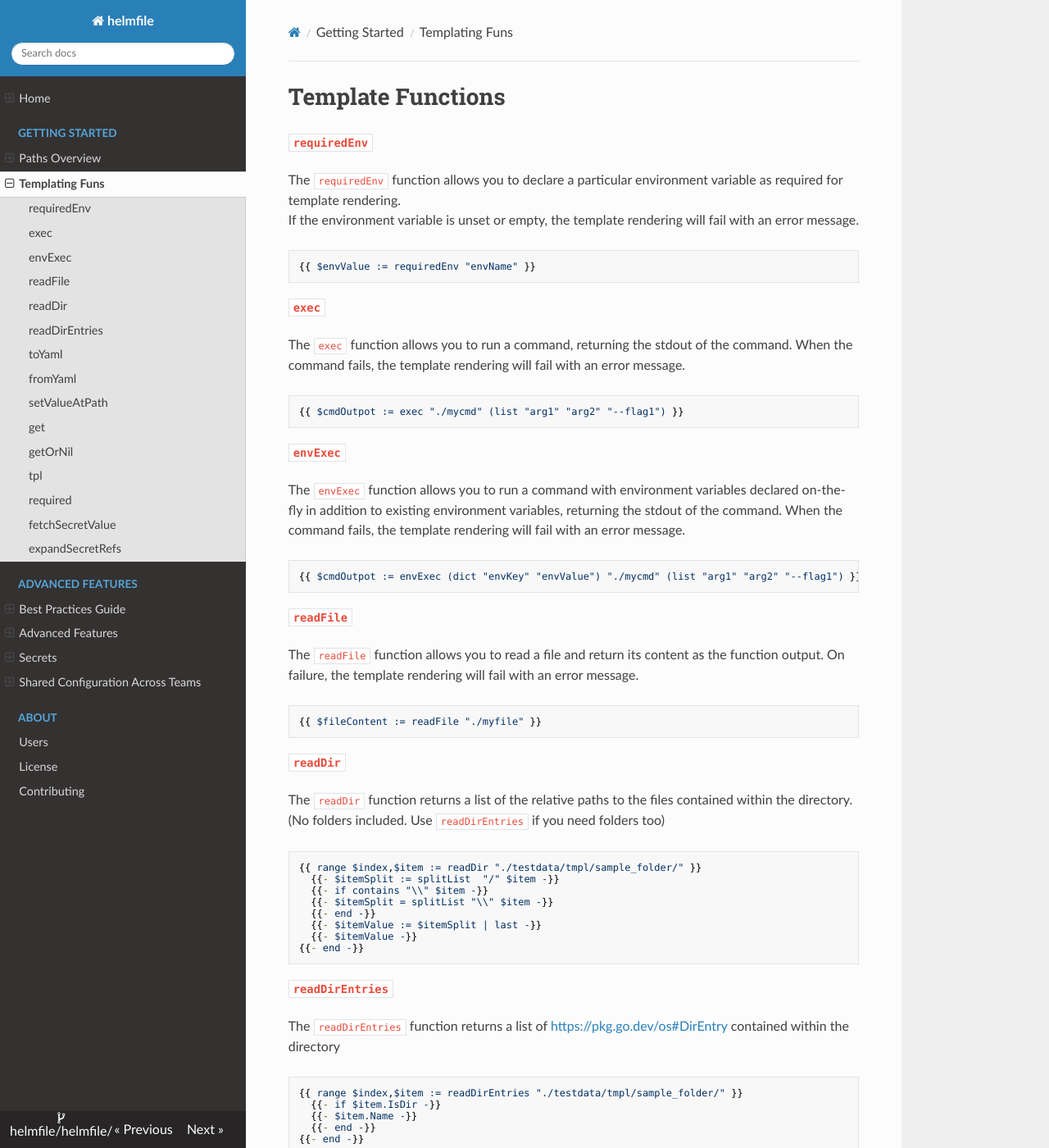
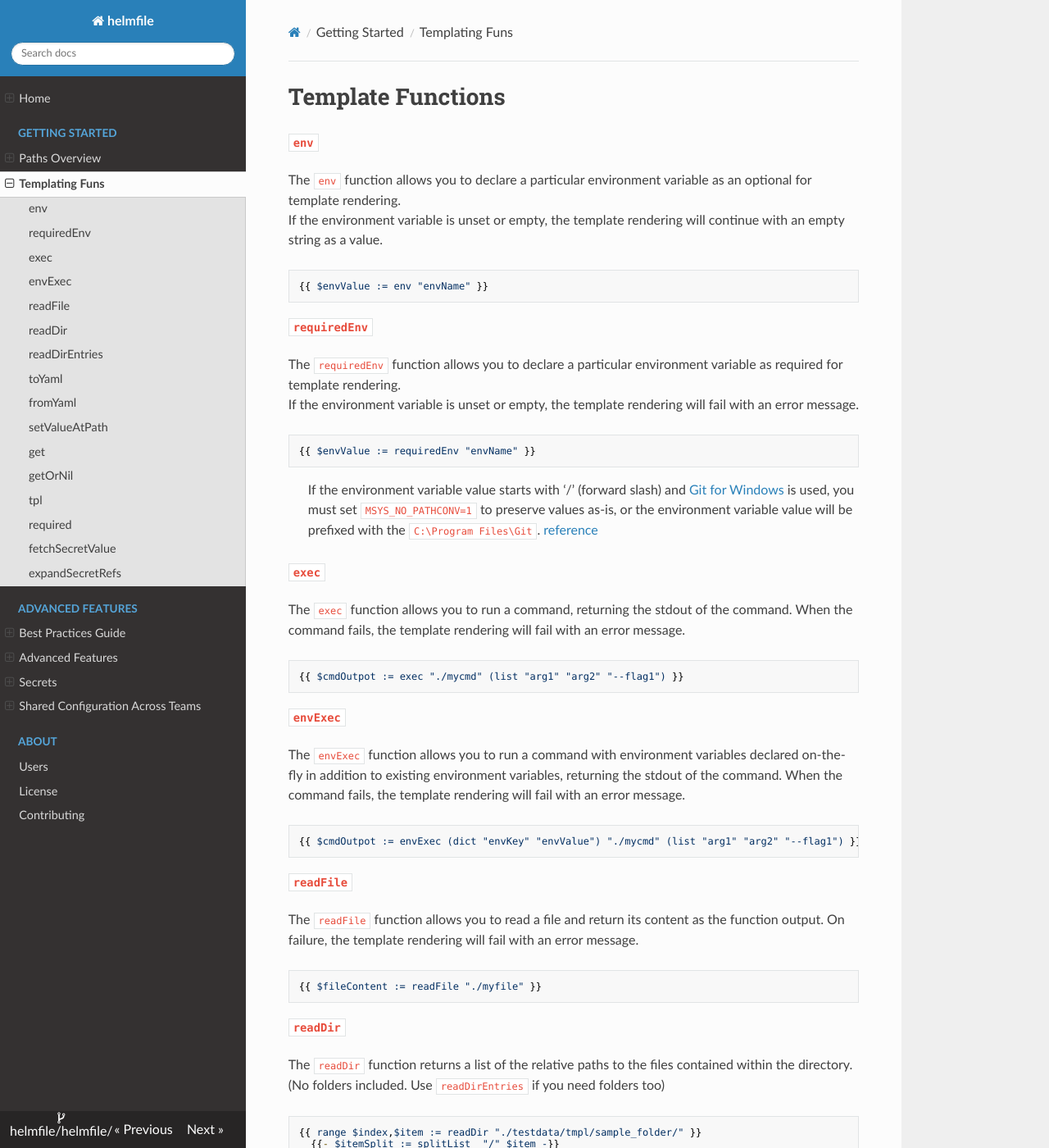
Before and after one commit to alex-tw-lam/helmfile, an MkDocs documentation site: the page built from docs/templating_funcs.md, in a window 1280 px wide and 1400 px high. Shown: the whole window at 82% size. Built offline with MkDocs 1.6.1, drawn with Linux system fonts in a browser that asks for light colours; nearby versions of some CDN libraries.

Commit message:
Document git for windows env auto-prefix #481 (#487)
* Document git for windows env auto-prefix #481

Signed-off-by: Nenad Strainovic <nenad.strainovic@asseco-see.rs>

````diff
--- a/docs/templating_funcs.md
+++ b/docs/templating_funcs.md
@@ -1,4 +1,12 @@
 # Template Functions
+
+#### `env`
+The `env` function allows you to declare a particular environment variable as an optional for template rendering.
+If the environment variable is unset or empty, the template rendering will continue with an empty string as a value.
+
+```yaml
+{{ $envValue := env "envName" }}
+```
 
 #### `requiredEnv`
 The `requiredEnv` function allows you to declare a particular environment variable as required for template rendering.
@@ -7,6 +15,8 @@ If the environment variable is unset or empty, the template rendering will fail
 ```yaml
 {{ $envValue := requiredEnv "envName" }}
 ```
+
+> If the environment variable value starts with '/' (forward slash) and [Git for Windows](https://git-scm.com/download/win) is used, you must set `MSYS_NO_PATHCONV=1` to preserve values as-is, or the environment variable value will be prefixed with the `C:\Program Files\Git`. [reference](https://github.com/git-for-windows/build-extra/blob/main/ReleaseNotes.md#known-issues)
 
 #### `exec`
 The `exec` function allows you to run a command, returning the stdout of the command. When the command fails, the template rendering will fail with an error message.
````
Also changed, not shown: other parts of docs/templating_funcs.md (+1 -1 lines).
